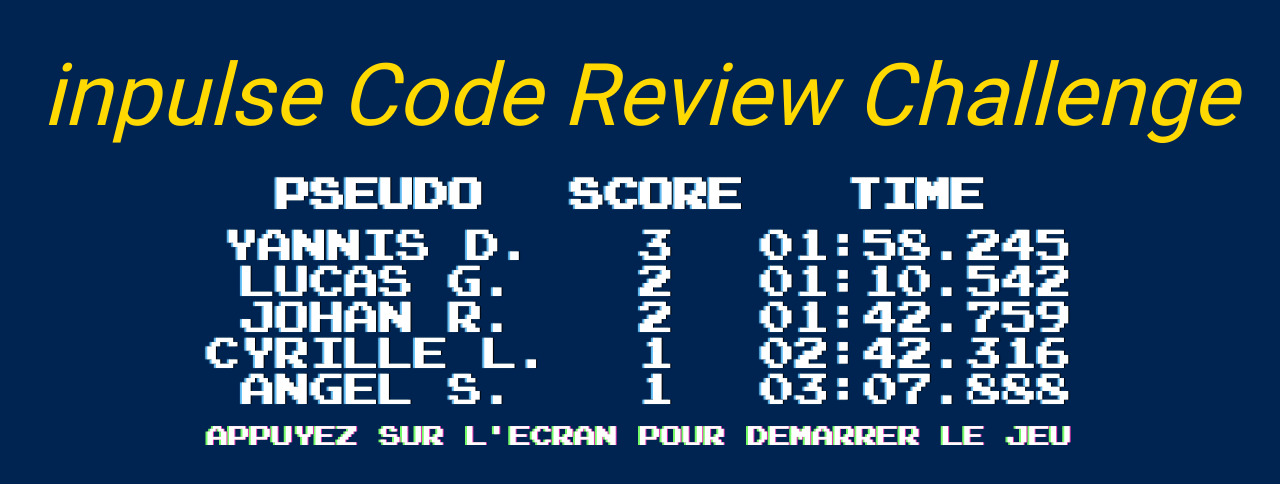
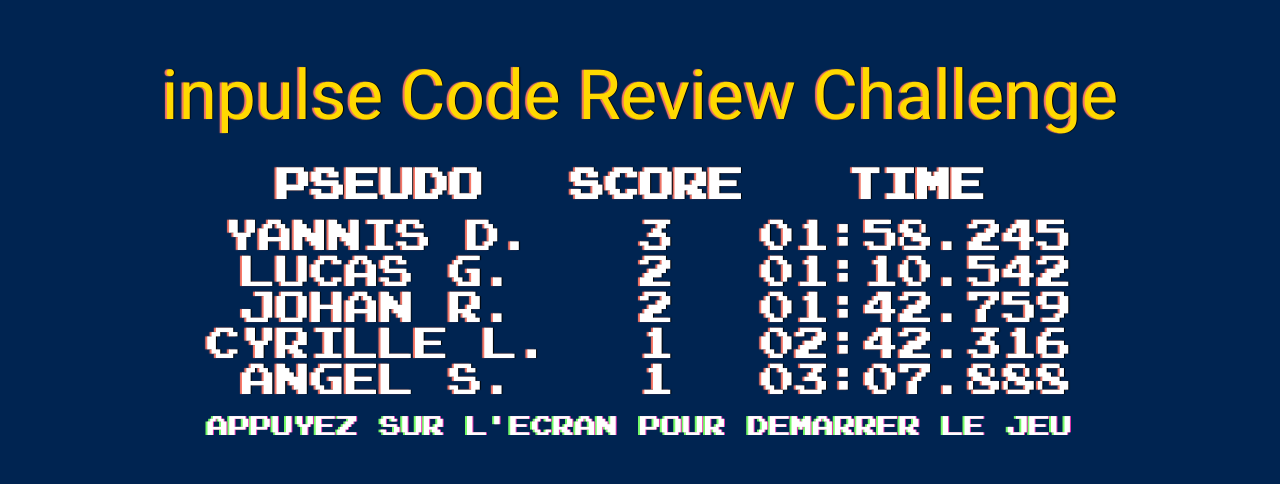
Before and after one commit to inpulse-tv/code-review-challenge, a React (Create React App) app: page / in a window 1280 px wide. Shown: the part 146-630 px from the top of the page. Built offline with nearby package versions, Linux system fonts and the light colour scheme.

Commit message:
Add firework effect at end game

```diff
--- a/src/App.scss
+++ b/src/App.scss
@@ -1,12 +1,14 @@
 @import "./styles/mixins.scss";
 @import "./styles/variables.scss";
+@import "./styles/firework.scss";
 
-$text-shadow: 0.06rem 0 0.06rem #000, -0.125rem 0 0.06rem #69c5fa;
+$text-shadow: 0.06rem 0 0.06rem #000, -0.125rem 0 0.06rem #fa7a69;
 $text-shadow-anim-from: 1px 0 0 #ea36af, -2px 0 0 #75fa69;
 $text-shadow-anim-to: 2px 0.5px 2px #ea36af, -1px -0.5px 2px #75fa69;
 
 h1 {
-  font-style: italic;
+  text-shadow: $text-shadow;
+  font-size: 1.6em;
   color: #ffd900;
   margin-bottom: 1.2vw;
 }
@@ -62,6 +64,75 @@
 
 .results {
   text-align: center;
+  text-shadow: $text-shadow;
+
+  p {
+    font-family: "Nintendoid1";
+    font-size: 0.5em;
+    margin-top: 10px;
+  }
+}
+
+.pyro > .before,
+.pyro > .after {
+  position: absolute;
+  width: 5px;
+  height: 5px;
+  border-radius: 50%;
+  box-shadow: $box-shadow2;
+  @include animation(
+    (
+      1s bang ease-out infinite backwards,
+      1s gravity ease-in infinite backwards,
+      5s position linear infinite backwards
+    )
+  );
+}
+
+.pyro > .after {
+  @include animation-delay((1.25s, 1.25s, 1.25s));
+  @include animation-duration((1.25s, 1.25s, 6.25s));
+}
+
+@include keyframes(bang) {
+  to {
+    box-shadow: $box-shadow;
+  }
+}
+
+@include keyframes(gravity) {
+  to {
+    @include transform(translateY(200px));
+    opacity: 0;
+  }
+}
+
+@include keyframes(position) {
+  0%,
+  19.9% {
+    margin-top: 10%;
+    margin-left: 40%;
+  }
+  20%,
+  39.9% {
+    margin-top: 40%;
+    margin-left: 30%;
+  }
+  40%,
+  59.9% {
+    margin-top: 20%;
+    margin-left: 70%;
+  }
+  60%,
+  79.9% {
+    margin-top: 30%;
+    margin-left: 20%;
+  }
+  80%,
+  99.9% {
+    margin-top: 30%;
+    margin-left: 80%;
+  }
 }
 
 @keyframes fadein {
--- a/src/App.tsx
+++ b/src/App.tsx
@@ -105,6 +105,16 @@
     countdownRef.current?.api?.start();
   };
 
+  /**
+   * Handle click on user result display.
+   */
+  const handleEndClick = (): void => {
+    setShowResult(false);
+    // Reset score.
+    setPoints(0);
+    setShowLeaderboard(true);
+  };
+
   return (
     <div className="App">
       {showLeaderboard && (
@@ -124,7 +134,7 @@
         </div>
       )}
       {showRegistration && (
-        <RegisterFormular onSubmit={handleRegistrationSubmit}/>
+        <RegisterFormular onSubmit={handleRegistrationSubmit} />
       )}
       {showStartCountdown && (
         <StartCountdown
@@ -152,14 +162,14 @@
         </div>
       )}
       {showResult && (
-        <div className="results">
-          <h1>Votre résultat</h1>
+        <div className="results" onClick={handleEndClick}>
+          <h1>Votre score</h1>
           <p>
-            <b>{points}</b> bonne{points === 1 ? null : "s"} réponse
+            <b>{points}</b> bonne{points === 1 ? null : "s"} reponse
             {points === 1 ? null : "s"} sur <b>{maxIndex}</b>
           </p>
           <p>
-            Temps réalisé :{" "}
+            Temps realise :{" "}
             <i>
               {zeroPad(time.minutes)}:{zeroPad(time.seconds)}.
               {zeroPad(time.milliseconds, 3)}
@@ -167,8 +177,14 @@
           </p>
           {points === maxIndex && (
             <p>
-              <b>Félicitation !</b>
+              <b>Felicitation !</b>
             </p>
+          )}
+          {points === maxIndex && (
+            <div className="pyro">
+              <div className="before"></div>
+              <div className="after"></div>
+            </div>
           )}
         </div>
       )}
--- a/src/features/forms/Register.tsx
+++ b/src/features/forms/Register.tsx
@@ -73,7 +73,7 @@
                 </span>
                 <span>
                   En cliquant sur "Démarrer le jeu" vous autorisez Ingeniance et
-                  inpulse.tv à utliser votre image sur leur chaîne youtube.
+                  inpulse.tv à utiliser votre image sur leur chaîne youtube.
                 </span>
               </label>
               <ErrorMessage name="cgu" component="div" className={styles["invalid-feedback"]} />
--- a/src/index.css
+++ b/src/index.css
@@ -58,6 +58,6 @@
   display: grid;
   height: 100vh;
   place-items: center;
-  font-smooth: auto;
   background-color: #002451;
+  overflow: hidden;
 }
--- /dev/null
+++ b/src/styles/firework.scss
@@ -0,0 +1,73 @@
+$particles: 50;
+$width: 500;
+$height: 500;
+
+// Create the fireworks explosion.
+$box-shadow: ();
+$box-shadow2: ();
+
+@for $i from 0 through $particles {
+  $box-shadow: $box-shadow,
+    random($width)-$width /
+      2 +
+      px
+      random($height)-$height /
+      1.2 +
+      px
+      hsl(random(360), 100, 50);
+  $box-shadow2: $box-shadow2, 0 0 #fff;
+}
+
+@mixin keyframes($animationName) {
+  @-webkit-keyframes #{$animationName} {
+    @content;
+  }
+
+  @-moz-keyframes #{$animationName} {
+    @content;
+  }
+
+  @-o-keyframes #{$animationName} {
+    @content;
+  }
+
+  @-ms-keyframes #{$animationName} {
+    @content;
+  }
+
+  @keyframes #{$animationName} {
+    @content;
+  }
+}
+
+@mixin animation-delay($settings) {
+  -moz-animation-delay: $settings;
+  -webkit-animation-delay: $settings;
+  -o-animation-delay: $settings;
+  -ms-animation-delay: $settings;
+  animation-delay: $settings;
+}
+
+@mixin animation-duration($settings) {
+  -moz-animation-duration: $settings;
+  -webkit-animation-duration: $settings;
+  -o-animation-duration: $settings;
+  -ms-animation-duration: $settings;
+  animation-duration: $settings;
+}
+
+@mixin animation($settings) {
+  -moz-animation: $settings;
+  -webkit-animation: $settings;
+  -o-animation: $settings;
+  -ms-animation: $settings;
+  animation: $settings;
+}
+
+@mixin transform($settings) {
+  transform: $settings;
+  -moz-transform: $settings;
+  -webkit-transform: $settings;
+  -o-transform: $settings;
+  -ms-transform: $settings;
+}
```
